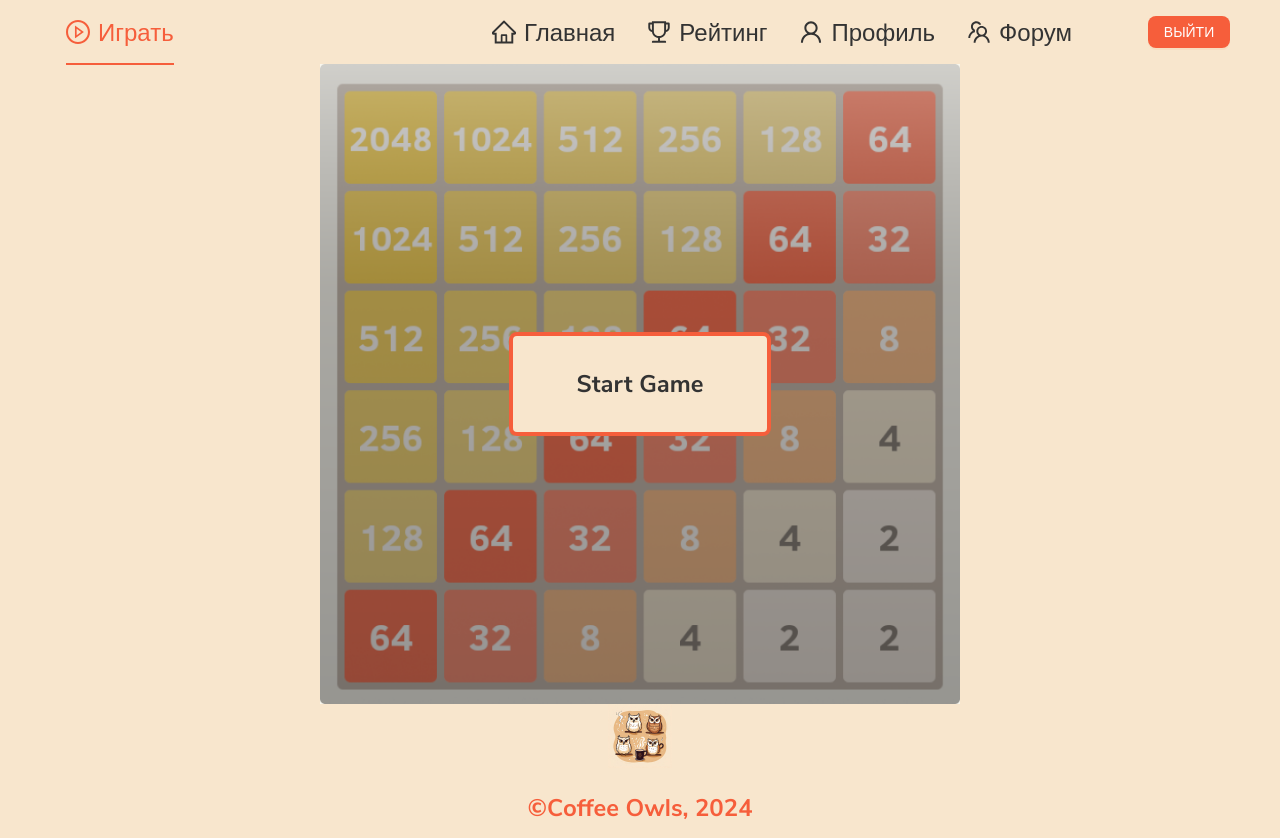
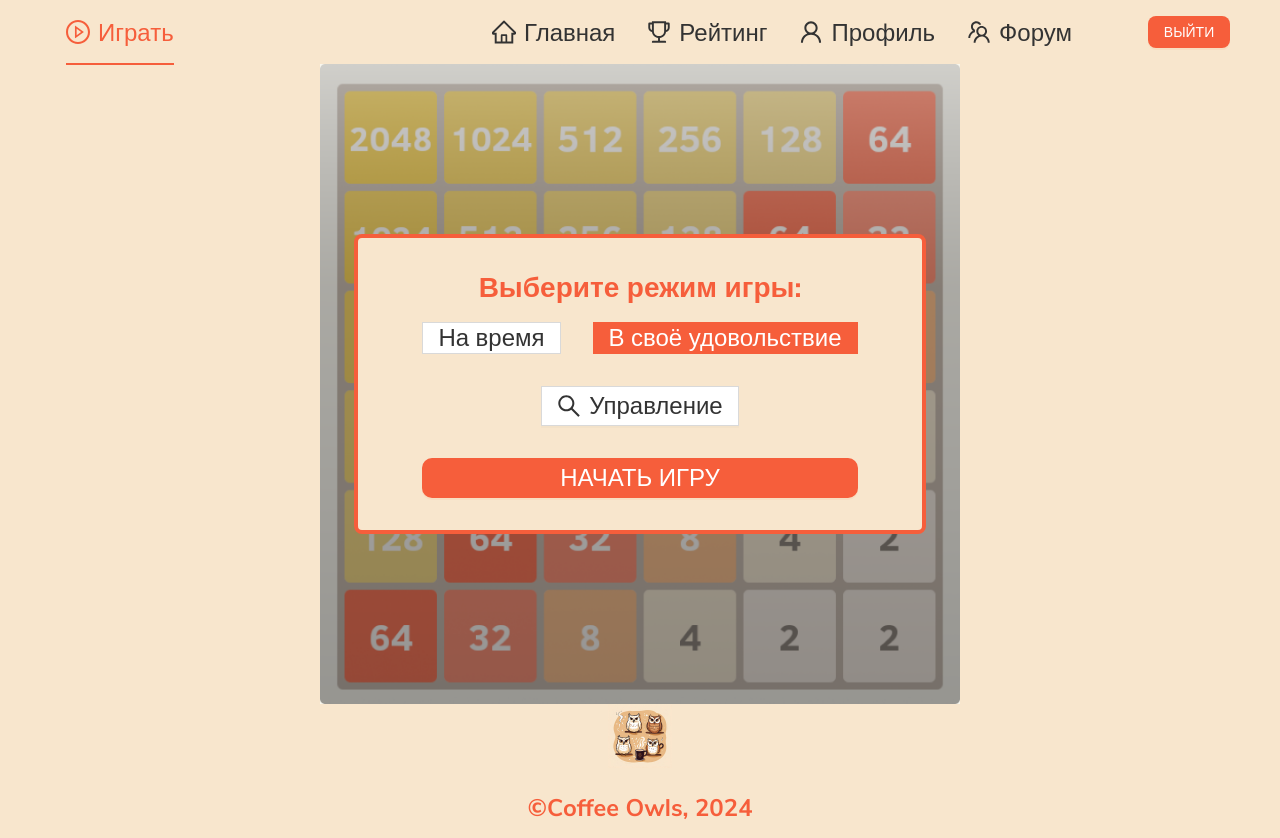
Before and after one commit to Damir-prg/coffee-owls, a React (Vite) app in the folder packages/client/: page / in a window 1280 px wide. Both pictures are taken after a click on the item "Играть". Built offline with nearby package versions, Linux system fonts and the light colour scheme.

Commit message:
feat: added StartGameForm & Fields & custom override radio group

```diff
--- a/packages/client/src/app/App.css
+++ b/packages/client/src/app/App.css
@@ -26,7 +26,9 @@ body {
 }
 h1,
 h2,
-h3.ant-typography {
+h3,
+h4,
+h5.ant-typography {
   margin-top: 0;
 }
 
--- /dev/null
+++ b/packages/client/src/features/StartGameFields/index.ts
@@ -0,0 +1,3 @@
+export { ChangeGameMode } from './ui/ChangeGameMode';
+export { SettingsButton } from './ui/SettingsButton';
+export { StartGameButton } from './ui/StartGameButton';
--- /dev/null
+++ b/packages/client/src/features/StartGameFields/lib/options.ts
@@ -0,0 +1,13 @@
+import { CheckboxOptionType } from 'antd';
+import { CheckboxValueType } from 'antd/es/checkbox/Group';
+
+export const changeGameModeOptions: CheckboxOptionType<CheckboxValueType>[] = [
+  {
+    label: 'На время',
+    value: 'time-limit',
+  },
+  {
+    label: 'В своё удовольствие',
+    value: 'free-play',
+  },
+];
--- /dev/null
+++ b/packages/client/src/features/StartGameFields/styles/StartGameButton.css
@@ -0,0 +1,3 @@
+.game__start-button {
+  width: 100%;
+}
--- /dev/null
+++ b/packages/client/src/features/StartGameFields/ui/ChangeGameMode.tsx
@@ -0,0 +1,27 @@
+import { Flex, Typography, Radio, RadioChangeEvent } from 'antd';
+import { changeGameModeOptions } from '../lib/options';
+
+const { Title } = Typography;
+
+export const ChangeGameMode = () => {
+  const handleChange = (e: RadioChangeEvent) => {
+    // TODO: Добавить change mode на контекст игры
+    console.log(`Radio checked:${e.target.value}`);
+  };
+
+  return (
+    <Flex vertical align="center" justify="center" gap={16}>
+      <Title level={5} className="title__primary text__center-align">
+        Выберите режим игры:
+      </Title>
+      <Radio.Group
+        onChange={handleChange}
+        buttonStyle="solid"
+        options={changeGameModeOptions}
+        optionType="button"
+        defaultValue={'free-play'}
+        className="zero-border-radius radio-gap"
+      />
+    </Flex>
+  );
+};
--- /dev/null
+++ b/packages/client/src/features/StartGameFields/ui/SettingsButton.tsx
@@ -0,0 +1,10 @@
+import { SearchOutlined } from '@ant-design/icons';
+import { Button } from 'antd';
+
+export const SettingsButton = () => {
+  return (
+    <Button className="zero-border-radius" size="large">
+      <SearchOutlined /> Управление
+    </Button>
+  );
+};
--- /dev/null
+++ b/packages/client/src/features/StartGameFields/ui/StartGameButton.tsx
@@ -0,0 +1,10 @@
+import '../styles/StartGameButton.css';
+import { Button } from 'antd';
+
+export const StartGameButton = () => {
+  return (
+    <Button type="primary" size="large" className="game__start-button">
+      НАЧАТЬ ИГРУ
+    </Button>
+  );
+};
--- a/packages/client/src/pages/Game/ui/StartGame.tsx
+++ b/packages/client/src/pages/Game/ui/StartGame.tsx
@@ -1,6 +1,10 @@
 import { GameContentContainer } from 'entities/GameContentContainer';
-import React from 'react';
+import { StartGameForm } from 'widgets/StartGameForm';
 
 export const StartGame = () => {
-  return <GameContentContainer>Start Game</GameContentContainer>;
+  return (
+    <GameContentContainer>
+      <StartGameForm />
+    </GameContentContainer>
+  );
 };
--- a/packages/client/src/shared/styles/ant/ant.css
+++ b/packages/client/src/shared/styles/ant/ant.css
@@ -10,3 +10,21 @@
 .numeric-font {
   font-family: 'Londrina Shadow', Arial, sans-serif;
 }
+
+.radio-gap .ant-radio-button-wrapper {
+  margin-inline: 1rem;
+}
+
+.radio-gap .ant-radio-button-wrapper:first-child {
+  margin-left: 0;
+}
+
+.radio-gap .ant-radio-button-wrapper:last-child {
+  margin-right: 0;
+}
+
+.zero-border-radius,
+.zero-border-radius .ant-radio-button-wrapper:first-child,
+.zero-border-radius .ant-radio-button-wrapper:last-child {
+  border-radius: 0;
+}
--- /dev/null
+++ b/packages/client/src/widgets/StartGameForm/index.ts
@@ -0,0 +1 @@
+export { StartGameForm } from './ui/StartGameForm';
--- /dev/null
+++ b/packages/client/src/widgets/StartGameForm/ui/StartGameForm.tsx
@@ -0,0 +1,12 @@
+import { Flex } from 'antd';
+import { ChangeGameMode, SettingsButton, StartGameButton } from 'features/StartGameFields';
+
+export const StartGameForm = () => {
+  return (
+    <Flex vertical align="center" justify="center" gap={32}>
+      <ChangeGameMode />
+      <SettingsButton />
+      <StartGameButton />
+    </Flex>
+  );
+};
```
